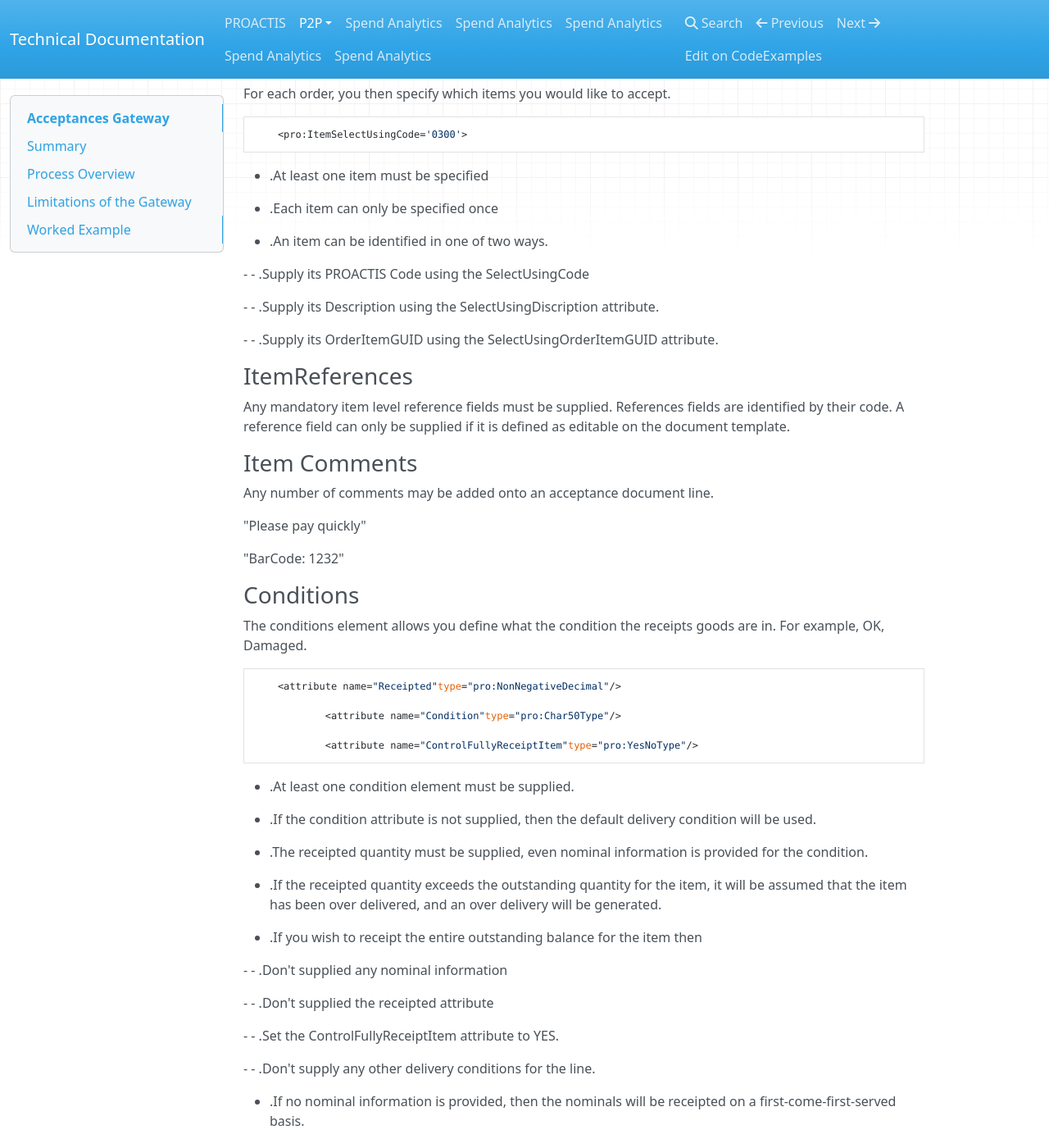
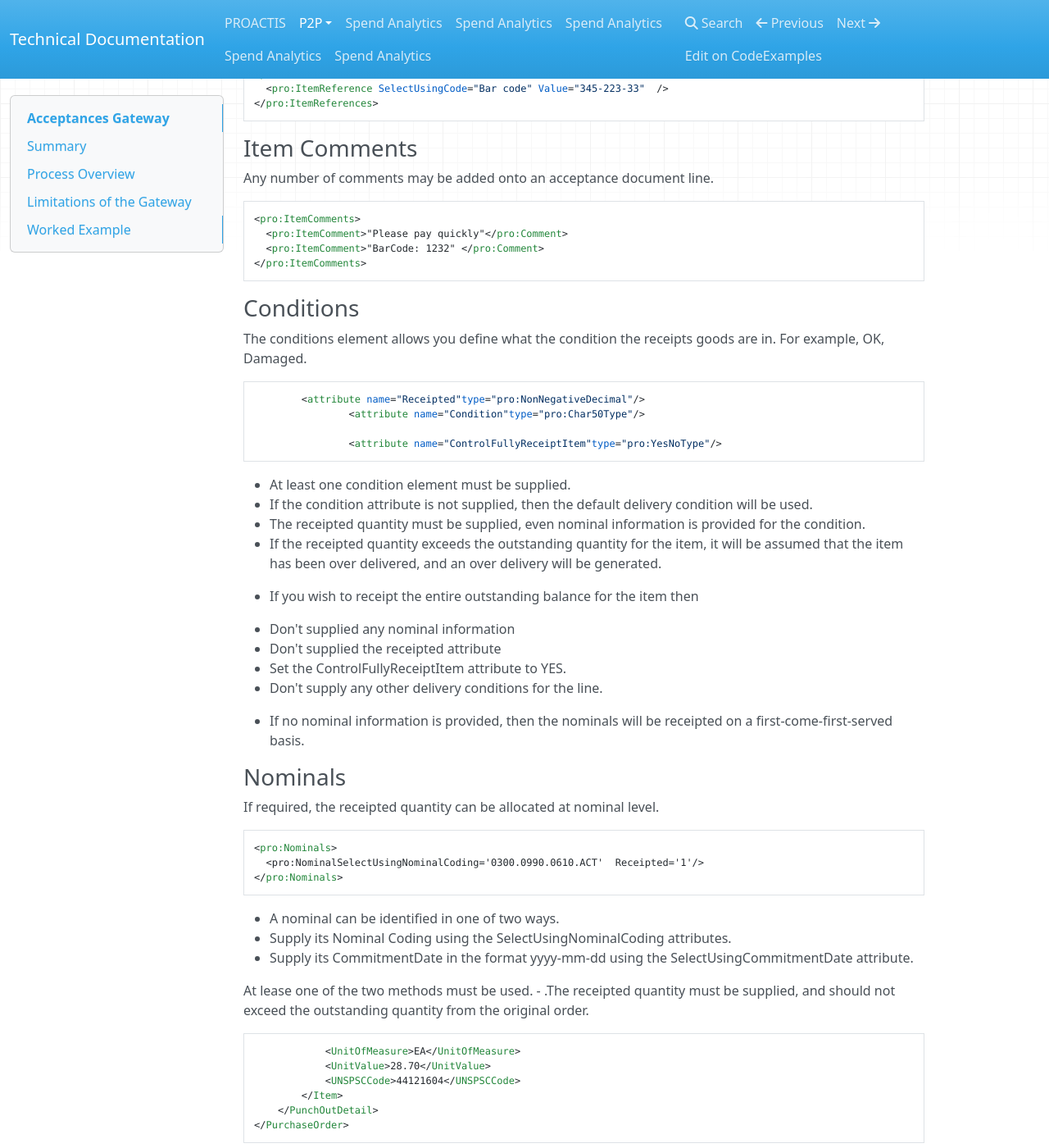
Before and after one commit to proactis-documentation/documentation-source, an MkDocs documentation site: the page built from docs/p2p/acceptanceGateway.md, in a window 1280 px wide and 1400 px high, scrolled down 4049 px. Shown: the whole window at 82% size. Built offline with MkDocs 1.6.1, drawn with Linux system fonts in a browser that asks for light colours; nearby versions of some CDN libraries; old or Windows-style settings are respelled for this version of MkDocs; some of the changed text lies outside the part shown.

Commit message:
acceptanceGateway

````diff
--- a/docs/p2p/acceptanceGateway.md
+++ b/docs/p2p/acceptanceGateway.md
@@ -2,17 +2,15 @@
 
 ## Summary
 
-This section describes the structure of the XML file used for importing Purchase Order Acceptances into PROACTIS 3.  It is assumed that the reader of the document is familiar both with XML and PROACTIS acceptances.
+This section describes the structure of the XML file used for importing Purchase Order Acceptances into PROACTIS P2P.  It is assumed that the reader of the document is familiar both with XML and PROACTIS acceptance documents.
 
-The document also describes the validation rules, which must be passed in order for the order to be imported, and the current limitations of the acceptances gateway.
+The document also describes the validation rules, which must be passed in order for the document to be imported, and the current limitations of the acceptances gateway.
 
 This document should be used in conjunction with the __ImportAcceptances.xsd__ xml schema
 
 ## Process Overview
 
-The process of importing acceptances is very similar to the existing master-data (suppliers/items/nominals) and purchase document xml gateways.
-
-First the user generates an xml document containing the details of the acceptances(s) to be imported.  This xml must conform to the __ImportAcceptances.xsd__ schema document.
+As with the other import gateways,  the user first generates an xml document containing the details of the acceptances(s) to be imported.  This xml must conform to the __ImportAcceptances.xsd__ schema document.
 
 The xml is then validated, first to ensure it conforms to the schema and then to check the supplied data is valid.  For instance does the template exist?
 
@@ -56,8 +54,7 @@
 
 ```xml
 <?xml version="1.0" ?>
-
-<pro:Import xmlns:pro=" [http://www.proactis.com/xml/xml-ns](http://www.proactis.com/xml/xml-ns)">
+<pro:Import xmlns:pro="[http://www.proactis.com/xml/xml-ns](http://www.proactis.com/xml/xml-ns)">
 ```
 
 And finish with
@@ -107,7 +95,7 @@
 The next section contains the details of the acceptance documents to be imported.  The gateway allows multiple acceptances to be included in a single xml document.  At least one acceptance document must be included.
 
 ```xml
-<pro:Acceptance Template=" **ACC**" DateReceived=" **2006-01-01**" AcceptedAt=" **MAIN**" SupplierDeliveryNote=" **Delivery11**">
+<pro:Acceptance Template="ACC" DateReceived="2006-01-01" AcceptedAt="MAIN" SupplierDeliveryNote="Delivery11">
 ```
 
 ### @Template
@@ -134,23 +122,17 @@
 
 ```xml
 <pro:References>
-
-<pro:Reference SelectUsingCode="Bar code" Value="345-223-33"  />
-
+  <pro:Reference SelectUsingCode="Bar code" Value="345-223-33"  />
 </pro:References>
 ```
 
 ### Comments
-
 Any number of comments may be added onto the acceptance document
 
 ```xml
 <pro:Comments>
-
-<pro:Comment>"Please pay quickly"</pro:Comment>
-
-<pro:Comment>"BarCode: 1232" </pro:Comment>
-
+  <pro:Comment>"Please pay quickly"</pro:Comment>
+  <pro:Comment>"BarCode: 1232" </pro:Comment>
 </pro:Comments>
 ```
 
@@ -160,33 +142,21 @@
 
 ```xml
 <pro:Orders>
-
         <pro:OrderSelectUsingTemplate='GENERIC' SelectUsingOrderNo='15'
-
                   ControlFullyReceiptOrder='YES' ControlItemCondition='OK'>
 ```
-- .At least one purchase order document must be specified.
+- At least one purchase order document must be specified.
 
-- .Each order can only be specified once.
+- Each order can only be specified once.
 
-- .An order can be identified in one of two ways.
-
--
+- An order can be identified in one of two ways.
   - .Supply its Template and OrderNo using the SelectUsingTemplate and SelectUsingOrderNo
-
--
   - .Supply its display number using the SelectUsingDisplayNo attribute.
 
-- .If you wish to automatically receipt all items on the order then
-
--
-  - .Set the ControlFullyReceiptOrder attribute to be YES
-
--
-  - .If you wish to specify a delivery condition, then set the ControlItemCondition  attribute to be the desired condition. If a condition is not specified, then the default delivery condition will be used.
-
--
-  - .Do not specify any delivery conditions or items for the order.
+- If you wish to automatically receipt all items on the order then
+  - Set the ControlFullyReceiptOrder attribute to be YES
+  - If you wish to specify a delivery condition, then set the ControlItemCondition  attribute to be the desired condition. If a condition is not specified, then the default delivery condition will be used.
+  - Do not specify any delivery conditions or items for the order.
 
 
 
@@ -194,80 +164,61 @@
 
 For each order, you then specify which items you would like to accept.
 
+```xml
 <pro:Items>
+        <pro:ItemSelectUsingCode='0300'>
+```
 
-        <pro:ItemSelectUsingCode='0300'>
-
-- .At least one item must be specified
-
-- .Each item can only be specified once
-
-- .An item can be identified in one of two ways.
-
--
-  - .Supply its PROACTIS Code using the SelectUsingCode
-
--
-  - .Supply its Description using the SelectUsingDiscription attribute.
-
--
-  - .Supply its OrderItemGUID using the SelectUsingOrderItemGUID attribute.
+- At least one item must be specified
+- Each item can only be specified once
+- An item can be identified in one of two ways.
+  - Supply its PROACTIS Code using the SelectUsingCode
+  - Supply its Description using the SelectUsingDiscription attribute.
+  - Supply its OrderItemGUID using the SelectUsingOrderItemGUID attribute.
 
 ### ItemReferences
 
 Any mandatory item level reference fields must be supplied.  References fields are identified by their code.  A reference field can only be supplied if it is defined as editable on the document template.
 
+```xml
 <pro:ItemReferences>
-
-<pro:ItemReference SelectUsingCode="Bar code" Value="345-223-33"  />
-
+  <pro:ItemReference SelectUsingCode="Bar code" Value="345-223-33"  />
 </pro:ItemReferences>
+```
 
 ### Item Comments
 
 Any number of comments may be added onto an acceptance document line.
 
+```xml
 <pro:ItemComments>
-
-<pro:ItemComment>"Please pay quickly"</pro:Comment>
-
-<pro:ItemComment>"BarCode: 1232" </pro:Comment>
-
+  <pro:ItemComment>"Please pay quickly"</pro:Comment>
+  <pro:ItemComment>"BarCode: 1232" </pro:Comment>
 </pro:ItemComments>
+```
 
 ### Conditions
 
 The conditions element allows you define what the condition the receipts goods are in.  For example, OK, Damaged.
 
+```xml
         <attribute name="Receipted"type="pro:NonNegativeDecimal"/>
-
                 <attribute name="Condition"type="pro:Char50Type"/>
 
                 <attribute name="ControlFullyReceiptItem"type="pro:YesNoType"/>
+```
+- At least one condition element must be supplied.
+- If the condition attribute is not supplied, then the default delivery condition will be used.
+- The receipted quantity must be supplied, even nominal information is provided for the condition.
+- If the receipted quantity exceeds the outstanding quantity for the item, it will be assumed that the item has been over delivered, and an over delivery will be generated.
 
-- .At least one condition element must be supplied.
+- If you wish to receipt the entire outstanding balance for the item then
+  - Don't supplied any nominal information
+  - Don't supplied the receipted attribute
+  - Set the ControlFullyReceiptItem attribute to YES.
+  - Don't supply any other delivery conditions for the line.
 
-- .If the condition attribute is not supplied, then the default delivery condition will be used.
-
-- .The receipted quantity must be supplied, even nominal information is provided for the condition.
-
-- .If the receipted quantity exceeds the outstanding quantity for the item, it will be assumed that the item has been over delivered, and an over delivery will be generated.
-
-- .If you wish to receipt the entire outstanding balance for the item then
-
--
-  - .Don't supplied any nominal information
-
--
-  - .Don't supplied the receipted attribute
-
--
-  - .Set the ControlFullyReceiptItem attribute to YES.
-
--
-  - .Don't supply any other delivery conditions for the line.
-
-- .If no nominal information is provided, then the nominals will be receipted on a first-come-first-served basis.
+- If no nominal information is provided, then the nominals will be receipted on a first-come-first-served basis.
 
 
 
@@ -275,26 +226,18 @@
 
 If required, the receipted quantity can be allocated at nominal level.
 
+```xml
 <pro:Nominals>
-
-<pro:NominalSelectUsingNominalCoding='0300.0990.0610.ACT'  Receipted='1'/>
-
+  <pro:NominalSelectUsingNominalCoding='0300.0990.0610.ACT'  Receipted='1'/>
 </pro:Nominals>
+```
 
 
-
-- .A nominal can be identified in one of two ways.
-
--
-  - .Supply its Nominal Coding using the SelectUsingNominalCoding attributes.
-
--
-  - .Supply its CommitmentDate in the format yyyy-mm-dd using the SelectUsingCommitmentDate attribute.
+- A nominal can be identified in one of two ways.
+  - Supply its Nominal Coding using the SelectUsingNominalCoding attributes.
+  - Supply its CommitmentDate in the format yyyy-mm-dd using the SelectUsingCommitmentDate attribute.
 
 At lease one of the two methods must be used.
-
-
-
 - .The receipted quantity must be supplied, and should not exceed the outstanding quantity from the original order.</Description>
 
 ```xml
````
Also changed, not shown: other parts of docs/p2p/acceptanceGateway.md (+11 -20 lines).
